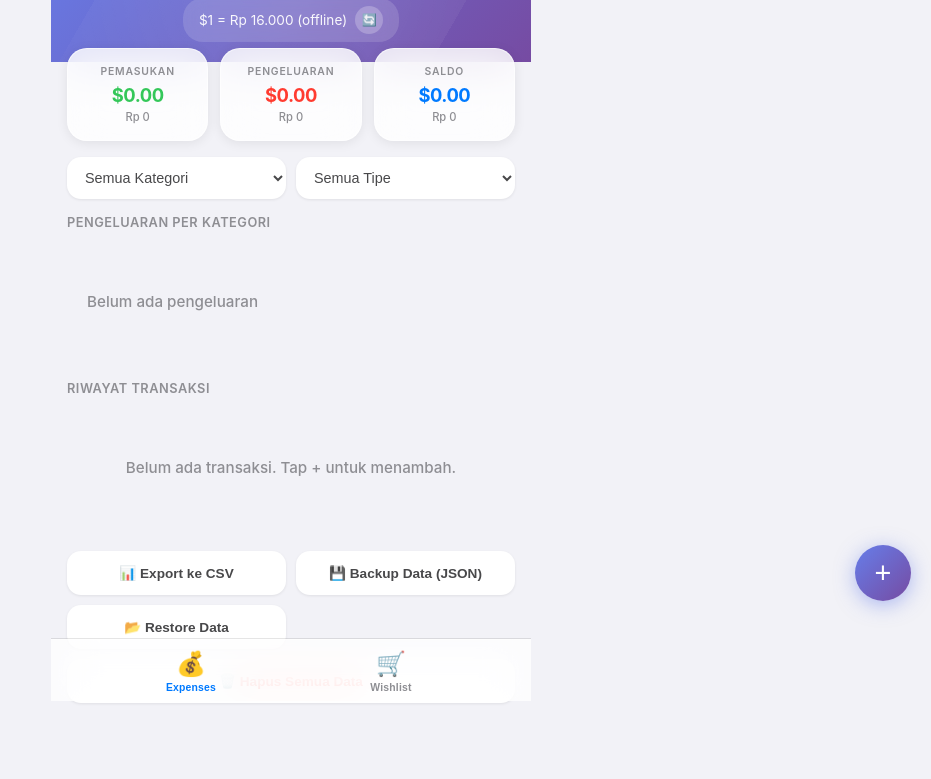
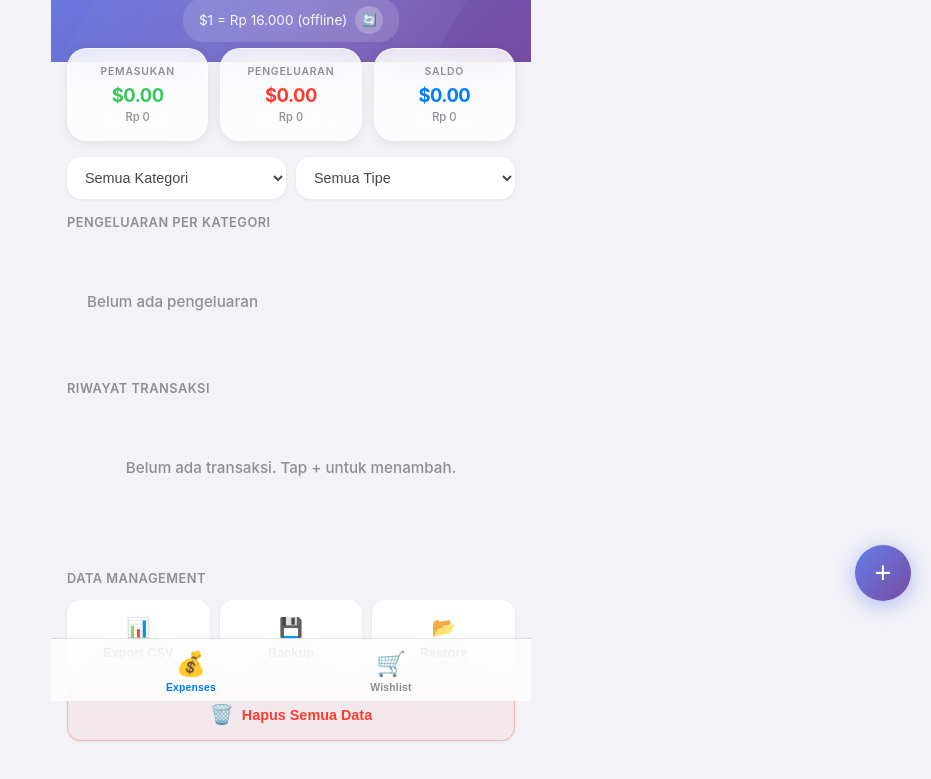
Before and after one commit to risangsaputra/trip-expense-tracker, a plain HTML site: page index.html in a window 1280 px wide. Shown: the part 99-878 px from the top of the page, without its empty margins (349-1280 px from the left). Drawn offline with Linux system fonts and the light colour scheme; no server answers.

Commit message:
Reorganize data management buttons with cleaner layout

```diff
--- a/index.html
+++ b/index.html
@@ -141,13 +141,24 @@
             </div>
         </section>
 
-        <!-- Export Button -->
+        <!-- Export & Backup Section -->
         <section class="export-section">
-            <button class="btn btn-outline" id="export-btn">📊 Export ke CSV</button>
-            <button class="btn btn-outline" id="backup-btn">💾 Backup Data (JSON)</button>
-            <button class="btn btn-outline" id="restore-btn">📂 Restore Data</button>
+            <h3>Data Management</h3>
+            <div class="button-group">
+                <button class="btn btn-outline" id="export-btn">
+                    <span class="btn-icon-left">📊</span> Export CSV
+                </button>
+                <button class="btn btn-outline" id="backup-btn">
+                    <span class="btn-icon-left">💾</span> Backup
+                </button>
+                <button class="btn btn-outline" id="restore-btn">
+                    <span class="btn-icon-left">📂</span> Restore
+                </button>
+            </div>
             <input type="file" id="restore-file" accept=".json" style="display:none">
-            <button class="btn btn-outline btn-danger" id="clear-btn">🗑️ Hapus Semua Data</button>
+            <button class="btn btn-outline btn-danger-outline" id="clear-btn">
+                <span class="btn-icon-left">🗑️</span> Hapus Semua Data
+            </button>
         </section>
     </div>
 
--- a/style.css
+++ b/style.css
@@ -627,18 +627,56 @@ body {
 /* Export Section - iOS Style */
 .export-section {
     padding: 24px 16px;
-    display: grid;
-    grid-template-columns: 1fr 1fr;
-    gap: 10px;
+    margin-top: 20px;
 }
 
-.export-section .btn {
-    font-size: 0.85rem;
-    padding: 14px 12px;
+.export-section h3 {
+    font-size: 0.8rem;
+    color: var(--gray-500);
+    font-weight: 600;
+    margin-bottom: 14px;
+    text-transform: uppercase;
+    letter-spacing: 0.5px;
 }
 
-.export-section .btn-danger {
-    grid-column: 1 / -1;
+.button-group {
+    display: flex;
+    gap: 10px;
+    margin-bottom: 12px;
+}
+
+.button-group .btn {
+    flex: 1;
+    display: flex;
+    flex-direction: column;
+    align-items: center;
+    gap: 6px;
+    padding: 16px 10px;
+    font-size: 0.8rem;
+}
+
+.btn-icon-left {
+    font-size: 1.2rem;
+}
+
+.export-section > .btn {
+    width: 100%;
+    display: flex;
+    align-items: center;
+    justify-content: center;
+    gap: 8px;
+    padding: 14px;
+    font-size: 0.9rem;
+}
+
+.btn-danger-outline {
+    color: var(--danger);
+    border: 1.5px solid rgba(255, 59, 48, 0.3);
+    background: rgba(255, 59, 48, 0.05);
+}
+
+.btn-danger-outline:active {
+    background: rgba(255, 59, 48, 0.1);
 }
 
 /* Date grouping */
--- a/sw.js
+++ b/sw.js
@@ -1,4 +1,4 @@
-const CACHE_NAME = 'trip-tracker-v5';
+const CACHE_NAME = 'trip-tracker-v6';
 const ASSETS_TO_CACHE = [
     './',
     './index.html',
```
